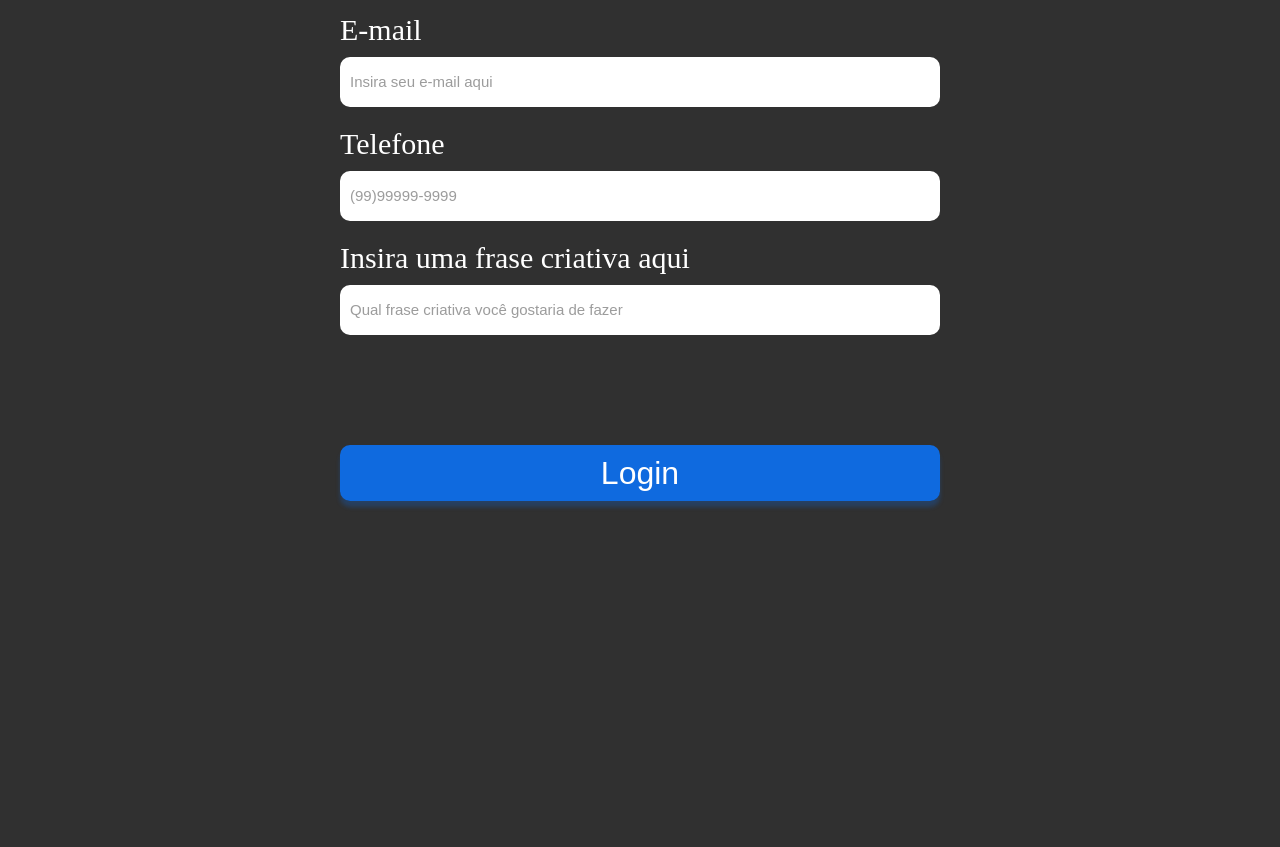
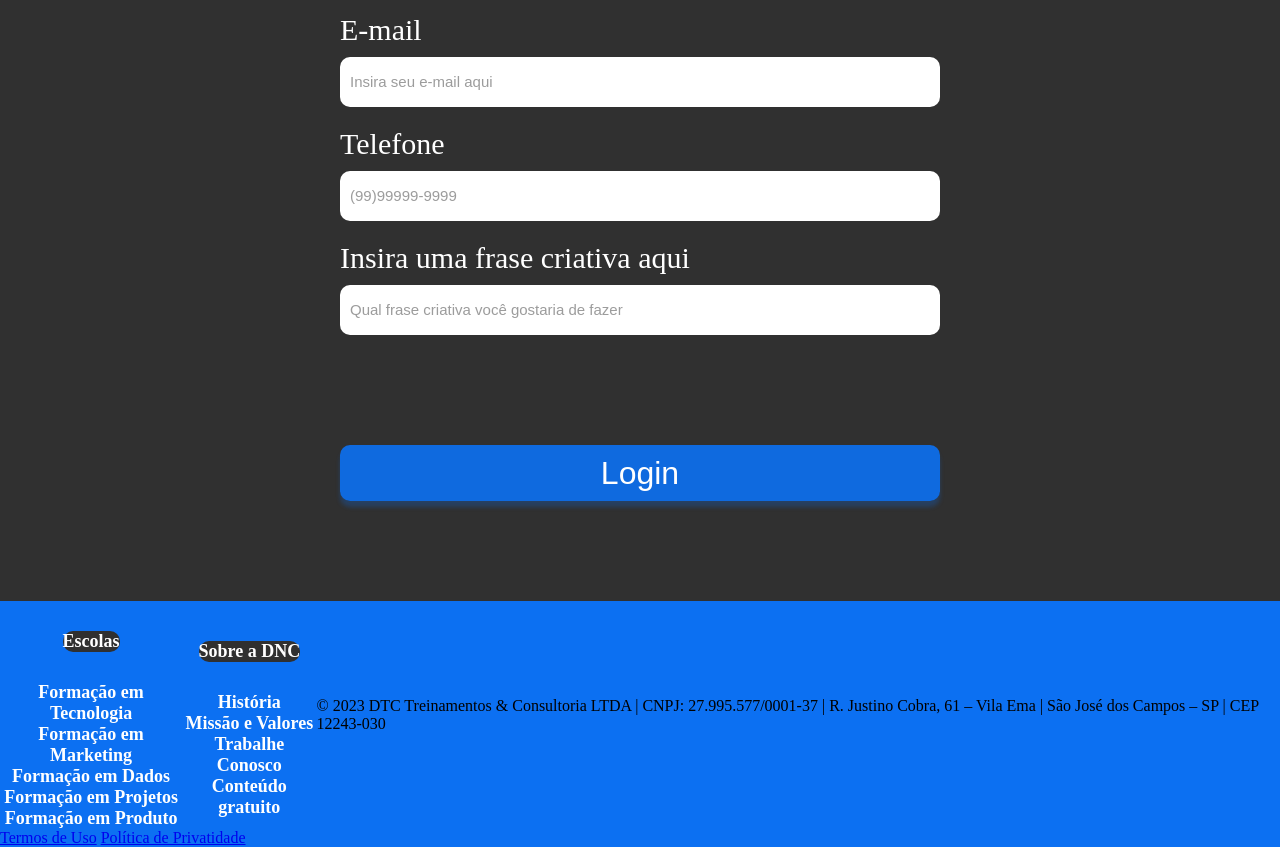
Before and after one commit to RuanCSalles/dnc-bootcamp, a plain HTML site: page index.html in a window 1280 px wide. Shown: the part 1033-1880 px from the top of the page. Before the commit the page ends 1634 px from the top, so only its background shows below. Drawn offline with Linux system fonts and the light colour scheme.

Commit message:
Finalizando o projeto

```diff
--- a/estilo.css
+++ b/estilo.css
@@ -145,3 +145,53 @@ input[type="submit"]{
     box-shadow: 0px 6px 4px rgba(12, 112, 242, 0.25);
     cursor: pointer;
 }
+
+footer {
+    width: 100%;
+    background-color: var(--azul-dnc);
+}
+
+footer .linha1 {
+    display: flex;
+    justify-content: space-around;
+    align-items: center;
+}
+
+footer ul{
+    list-style: none;
+    margin: 0px;
+    padding: 0px;
+}
+
+footer nav {
+    display: flex;
+    flex-direction: column;
+    align-items: center;
+
+}
+
+footer h5{
+    text-align: center;
+    color: white;
+    font-weight: 800;
+    font-size: 18px;
+
+    background-color: var(--preto-dnc);
+    border-radius: 10px;
+
+}
+
+footer ul li {
+    text-align: center;
+    color: white;
+    font-weight: 600;
+    font-size: 18px;
+
+    margin: 20px, 0px, 20px,0px;
+
+}
+
+footer ul li a{
+    color: white;
+    text-decoration: none;
+}
--- a/index.html
+++ b/index.html
@@ -67,9 +67,62 @@
             </div>
 
                 <input type="submit" value="Login">
-
         </form>
     </section>
+
+    <footer>
+        <div class="linha1">
+            <nav>
+                <h5>Escolas</h5>
+                <ul>
+                    <li>
+                        <a href="">Formação em Tecnologia</a>
+                    </li>
+                    <li>
+                        <a href="">Formação em Marketing</a>
+                    </li>
+                    <li>
+                        <a href="">Formação em Dados</a>
+                    </li>
+                    <li>
+                        <a href="">Formação em Projetos</a>
+                    </li>
+                    <li>
+                        <a href="">Formação em Produto</a>
+                    </li>
+                </ul>
+            </nav>
+
+            <nav>
+                <h5>Sobre a DNC</h5>
+                <ul>
+                    <li>
+                        <a href="">História</a>
+                    </li>
+                    <li>
+                        <a href="">Missão e Valores</a>
+                    </li>
+                    <li>
+                        <a href="">Trabalhe Conosco</a>
+                    </li>
+                    <li>
+                        <a href="">Conteúdo gratuito</a>
+                    </li>
+                </ul>
+            </nav>
+
+                <div class="endereco">
+                    © 2023 DTC Treinamentos & Consultoria LTDA | CNPJ: 27.995.577/0001-37 | R. Justino Cobra, 61 – Vila Ema | São José dos Campos – SP | CEP 12243-030
+                </div>
+        </div>
+
+
+        <div class="linha2">
+            <a href="Termos de Uso">Termos de Uso</a>
+            <a href="Política de Privatidade">Política de Privatidade</a>
+        </div>
+
+    </footer>
 
 
 </body>
```
